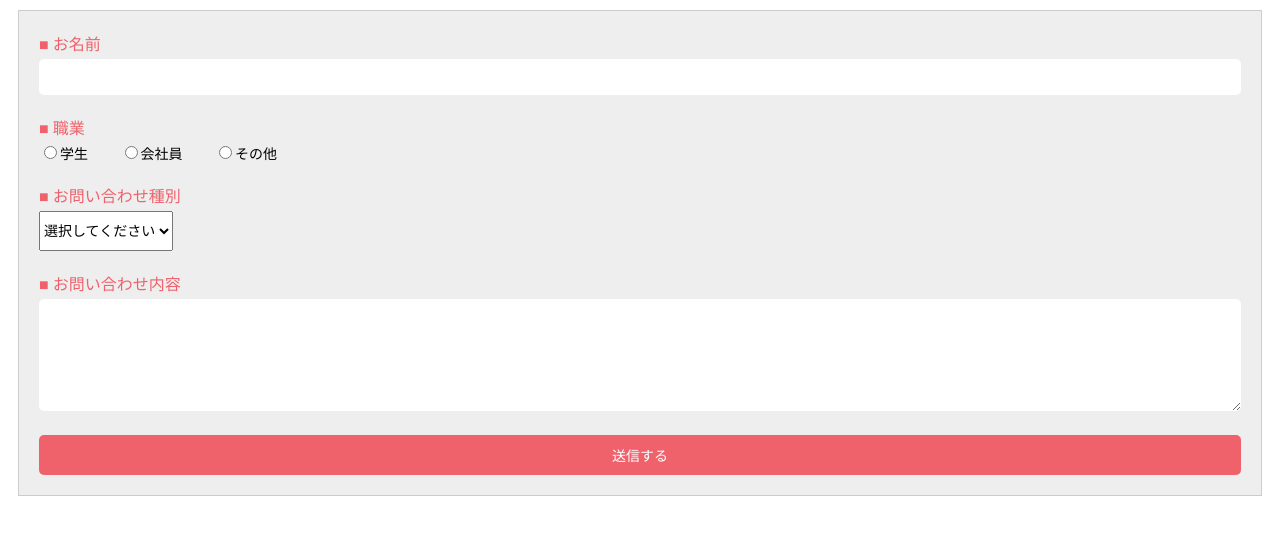
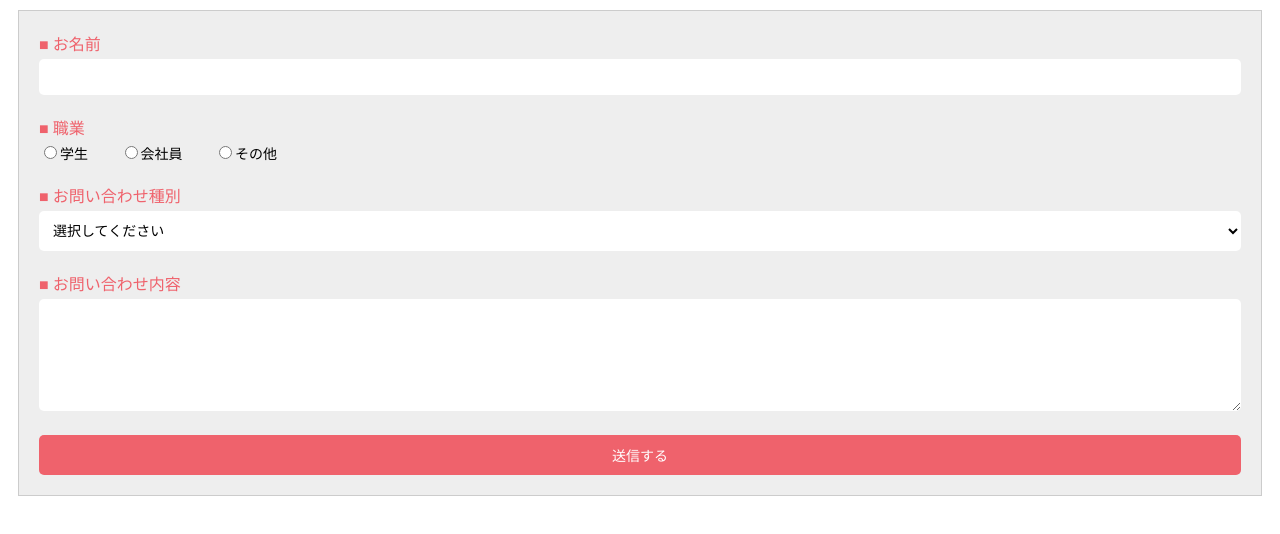
Before and after one commit to momo132/J1A207, a plain HTML site: page ensyu/23_1.html in a window 1280 px wide. Drawn offline with Linux system fonts and the light colour scheme.

Commit message:
Add files via upload
あ

```diff
--- a/ensyu/23_1.css
+++ b/ensyu/23_1.css
@@ -20,7 +20,7 @@ p::before {
   margin-right: 4px;
   color: #ef626c;
 }
-input[type="text"],section,textarea{
+input[type="text"],select,textarea{
   background: #fff;
   border: none;
   width: 100%;
--- a/ensyu/23_2.css
+++ b/ensyu/23_2.css
@@ -38,7 +38,7 @@ input[type="text"],textarea{
     padding: 10px;
     border-radius: 5px;
 }
-.job{margin-right: .8em;}
+.job{margin-right:.8em;}
 select{
     background: #fff;
     width: 100%;
```
Also changed, not shown: ensyu/22_2.html (+1 -2 lines).
